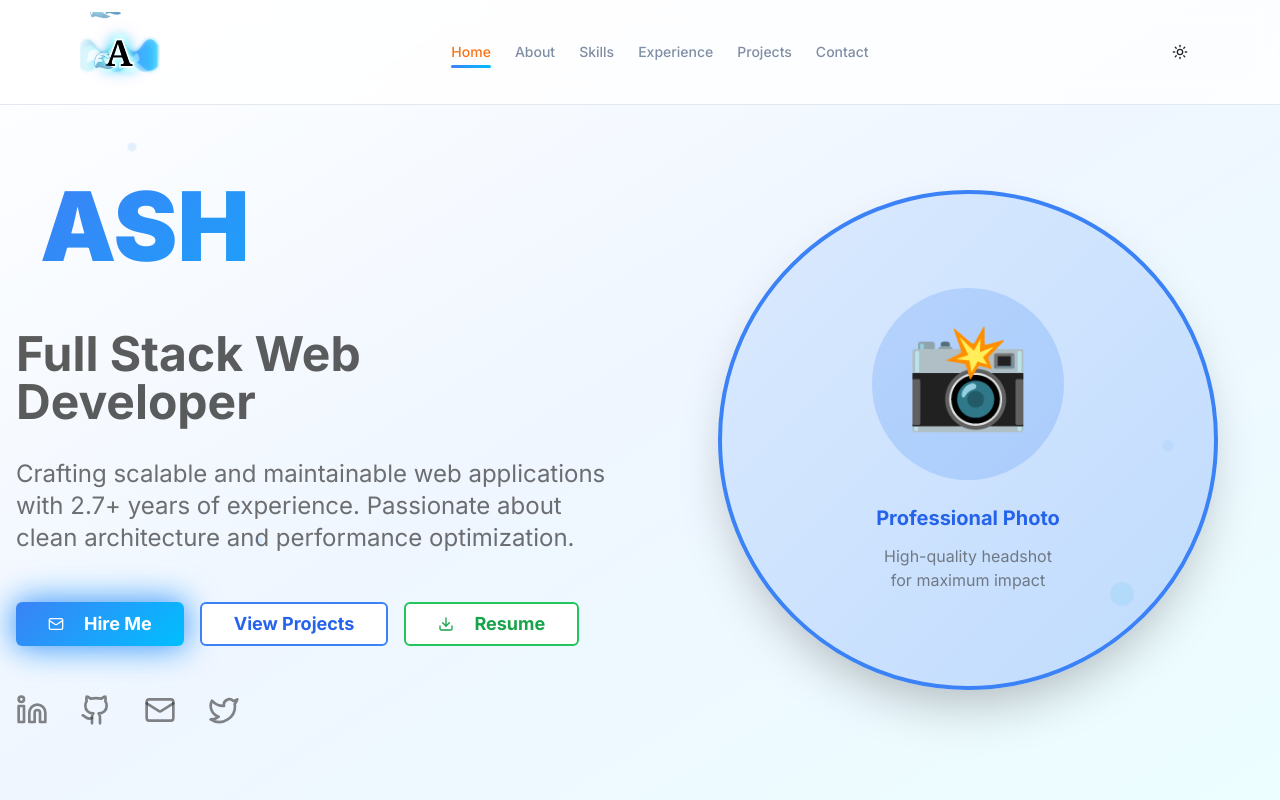
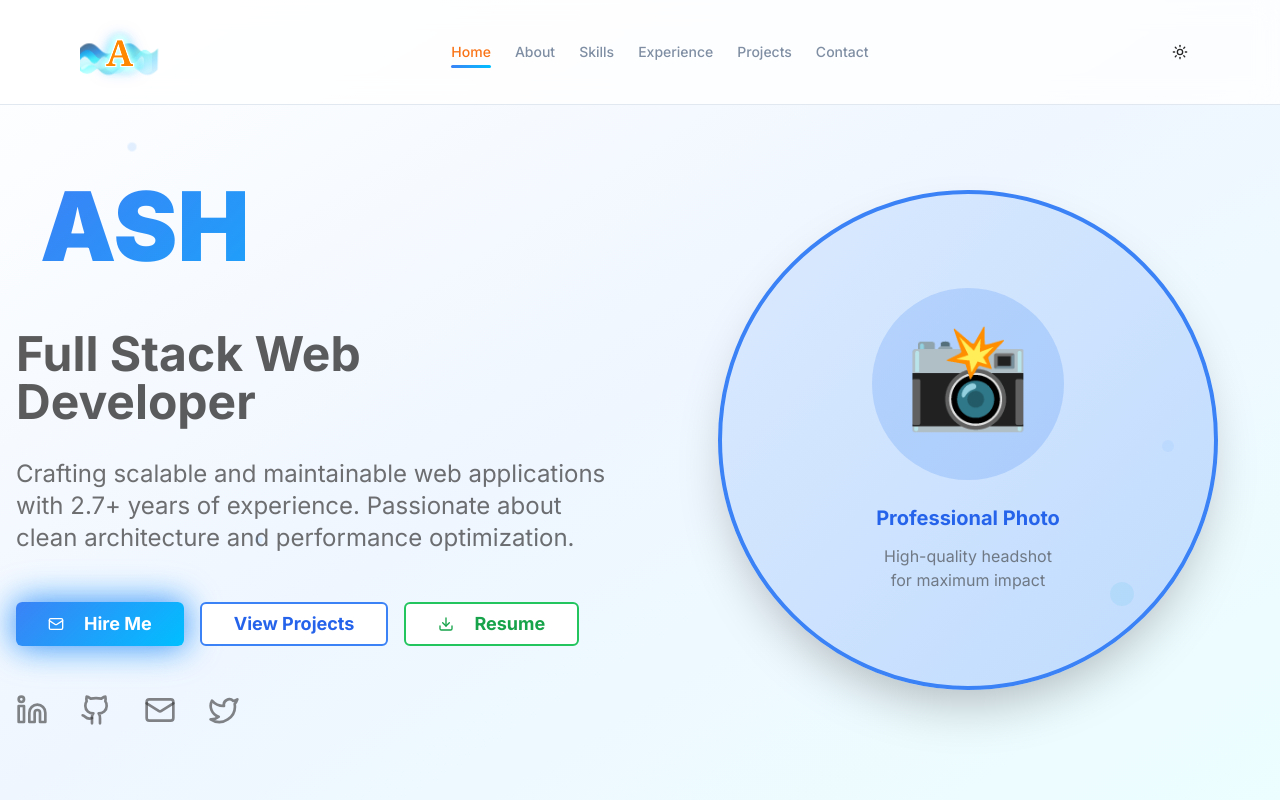
Before and after one commit to AnandaSH-8/ananda-s-holla-ash, a React (Vite) app: page / in a window 1280 px wide. Shown: the top 800 px of the page. Built offline with nearby package versions, Linux system fonts and the light colour scheme.

Commit message:
Fix Logo with Realistic Effects and Proper Colors

```diff
--- a/src/components/AnimatedLogo.tsx
+++ b/src/components/AnimatedLogo.tsx
@@ -9,266 +9,293 @@ const AnimatedLogo = () => {
         xmlns="http://www.w3.org/2000/svg"
       >
         <defs>
-          {/* Lotus-inspired fire gradients for dark mode */}
-          <radialGradient id="lotusFireCore" cx="50%" cy="70%" r="35%">
+          {/* Realistic Fire Gradients for Dark Mode */}
+          <radialGradient id="realisticFireCore" cx="50%" cy="80%" r="30%">
             <stop offset="0%" stopColor="#FFFFFF" />
-            <stop offset="20%" stopColor="#FFD700" />
-            <stop offset="50%" stopColor="#FF6B00" />
-            <stop offset="80%" stopColor="#FF4500" />
-            <stop offset="100%" stopColor="#DC143C" />
+            <stop offset="15%" stopColor="#FFFF99" />
+            <stop offset="35%" stopColor="#FFD700" />
+            <stop offset="60%" stopColor="#FF6B00" />
+            <stop offset="85%" stopColor="#FF4500" />
+            <stop offset="100%" stopColor="#8B0000" />
           </radialGradient>
 
-          <radialGradient id="lotusFirePetal" cx="50%" cy="60%" r="45%">
-            <stop offset="0%" stopColor="#FFA500" stopOpacity="0.9" />
-            <stop offset="40%" stopColor="#FF6B00" stopOpacity="0.7" />
-            <stop offset="70%" stopColor="#FF4500" stopOpacity="0.5" />
-            <stop offset="100%" stopColor="#8B0000" stopOpacity="0.3" />
-          </radialGradient>
-
-          <radialGradient id="lotusFireOuter" cx="50%" cy="65%" r="55%">
-            <stop offset="0%" stopColor="#FF8C00" stopOpacity="0.8" />
-            <stop offset="30%" stopColor="#FF4500" stopOpacity="0.6" />
-            <stop offset="60%" stopColor="#DC143C" stopOpacity="0.4" />
+          <radialGradient id="realisticFireMid" cx="50%" cy="75%" r="40%">
+            <stop offset="0%" stopColor="#FFD700" stopOpacity="0.9" />
+            <stop offset="30%" stopColor="#FF6B00" stopOpacity="0.8" />
+            <stop offset="60%" stopColor="#FF4500" stopOpacity="0.6" />
+            <stop offset="90%" stopColor="#DC143C" stopOpacity="0.4" />
             <stop offset="100%" stopColor="#8B0000" stopOpacity="0.2" />
           </radialGradient>
 
-          {/* Light wave gradients for light mode */}
-          <linearGradient id="waveLight1" x1="0%" y1="0%" x2="100%" y2="0%">
-            <stop offset="0%" stopColor="#E0F6FF" stopOpacity="0.8" />
-            <stop offset="25%" stopColor="#87CEEB" stopOpacity="0.9" />
-            <stop offset="50%" stopColor="#4682B4" stopOpacity="0.7" />
-            <stop offset="75%" stopColor="#1E90FF" stopOpacity="0.8" />
-            <stop offset="100%" stopColor="#00BFFF" stopOpacity="0.6" />
+          <radialGradient id="realisticFireOuter" cx="50%" cy="70%" r="50%">
+            <stop offset="0%" stopColor="#FF8C00" stopOpacity="0.7" />
+            <stop offset="40%" stopColor="#FF4500" stopOpacity="0.5" />
+            <stop offset="70%" stopColor="#DC143C" stopOpacity="0.3" />
+            <stop offset="100%" stopColor="#8B0000" stopOpacity="0.1" />
+          </radialGradient>
+
+          {/* Realistic Ocean Wave Gradients for Light Mode */}
+          <linearGradient id="oceanDeep" x1="0%" y1="0%" x2="100%" y2="100%">
+            <stop offset="0%" stopColor="#001f3f" stopOpacity="0.8" />
+            <stop offset="25%" stopColor="#0074D9" stopOpacity="0.9" />
+            <stop offset="50%" stopColor="#39CCCC" stopOpacity="0.7" />
+            <stop offset="75%" stopColor="#7FDBFF" stopOpacity="0.8" />
+            <stop offset="100%" stopColor="#B3E5FC" stopOpacity="0.6" />
           </linearGradient>
 
-          <linearGradient id="waveLight2" x1="0%" y1="0%" x2="100%" y2="0%">
-            <stop offset="0%" stopColor="#B0E0E6" stopOpacity="0.6" />
-            <stop offset="30%" stopColor="#87CEEB" stopOpacity="0.8" />
-            <stop offset="60%" stopColor="#4682B4" stopOpacity="0.5" />
-            <stop offset="100%" stopColor="#1E90FF" stopOpacity="0.4" />
+          <linearGradient id="oceanMid" x1="0%" y1="0%" x2="100%" y2="100%">
+            <stop offset="0%" stopColor="#0074D9" stopOpacity="0.6" />
+            <stop offset="30%" stopColor="#39CCCC" stopOpacity="0.8" />
+            <stop offset="60%" stopColor="#7FDBFF" stopOpacity="0.5" />
+            <stop offset="100%" stopColor="#B3E5FC" stopOpacity="0.4" />
           </linearGradient>
 
-          <linearGradient id="waveLight3" x1="0%" y1="0%" x2="100%" y2="0%">
-            <stop offset="0%" stopColor="#F0F8FF" stopOpacity="0.9" />
-            <stop offset="50%" stopColor="#E0F6FF" stopOpacity="0.7" />
-            <stop offset="100%" stopColor="#B0E0E6" stopOpacity="0.5" />
+          <linearGradient id="oceanSurface" x1="0%" y1="0%" x2="100%" y2="100%">
+            <stop offset="0%" stopColor="#E1F5FE" stopOpacity="0.9" />
+            <stop offset="30%" stopColor="#B3E5FC" stopOpacity="0.7" />
+            <stop offset="70%" stopColor="#81D4FA" stopOpacity="0.5" />
+            <stop offset="100%" stopColor="#4FC3F7" stopOpacity="0.3" />
           </linearGradient>
 
           {/* Enhanced glow effects */}
-          <filter id="softGlow" x="-50%" y="-50%" width="200%" height="200%">
-            <feGaussianBlur stdDeviation="2" result="coloredBlur"/>
+          <filter id="realisticGlow" x="-50%" y="-50%" width="200%" height="200%">
+            <feGaussianBlur stdDeviation="3" result="coloredBlur"/>
             <feMerge>
               <feMergeNode in="coloredBlur"/>
               <feMergeNode in="SourceGraphic"/>
             </feMerge>
           </filter>
 
-          <filter id="strongTextGlow" x="-100%" y="-100%" width="300%" height="300%">
+          <filter id="textGlow" x="-100%" y="-100%" width="300%" height="300%">
             <feGaussianBlur stdDeviation="4" result="coloredBlur"/>
             <feMerge>
               <feMergeNode in="coloredBlur"/>
               <feMergeNode in="SourceGraphic"/>
             </feMerge>
           </filter>
+
+          {/* Realistic flame distortion */}
+          <filter id="flameDistortion">
+            <feTurbulence baseFrequency="0.02 0.1" numOctaves="4" result="noise" seed="1"/>
+            <feDisplacementMap in="SourceGraphic" in2="noise" scale="2"/>
+          </filter>
+
+          {/* Ocean wave distortion */}
+          <filter id="waveDistortion">
+            <feTurbulence baseFrequency="0.01 0.05" numOctaves="3" result="noise" seed="2"/>
+            <feDisplacementMap in="SourceGraphic" in2="noise" scale="1"/>
+          </filter>
         </defs>
 
-        {/* Light mode - Light wave structures covering full width */}
+        {/* Light Mode - Realistic Ocean Waves */}
         <g className="dark:hidden">
-          {/* Wave 1 - Outermost gentle wave */}
+          {/* Deep ocean layer */}
           <path
-            d="M0 32
-               Q8 20, 16 32
-               T32 32
-               Q40 20, 48 32
-               T64 32
-               Q72 20, 80 32
-               L80 52
-               Q72 60, 64 52
-               T48 52
-               Q40 60, 32 52
-               T16 52
-               Q8 60, 0 52 Z"
-            fill="url(#waveLight1)"
-            filter="url(#softGlow)"
+            d="M0 35
+               Q10 25, 20 35
+               Q30 45, 40 35
+               Q50 25, 60 35
+               Q70 45, 80 35
+               L80 55
+               Q70 65, 60 55
+               Q50 45, 40 55
+               Q30 65, 20 55
+               Q10 45, 0 55 Z"
+            fill="url(#oceanDeep)"
+            filter="url(#waveDistortion)"
             className="animate-wave-deep"
           />
 
-          {/* Wave 2 - Middle flowing wave */}
+          {/* Mid ocean layer */}
           <path
-            d="M4 34
-               Q12 26, 20 34
-               T36 34
-               Q44 26, 52 34
-               T68 34
-               Q76 26, 80 34
-               L80 50
-               Q72 56, 64 50
-               T48 50
-               Q40 56, 32 50
-               T16 50
-               Q8 56, 4 50 Z"
-            fill="url(#waveLight2)"
-            filter="url(#softGlow)"
+            d="M0 38
+               Q8 30, 16 38
+               Q24 46, 32 38
+               Q40 30, 48 38
+               Q56 46, 64 38
+               Q72 30, 80 38
+               L80 52
+               Q72 58, 64 52
+               Q56 46, 48 52
+               Q40 58, 32 52
+               Q24 46, 16 52
+               Q8 58, 0 52 Z"
+            fill="url(#oceanMid)"
+            filter="url(#waveDistortion)"
             className="animate-wave-mid"
           />
 
-          {/* Wave 3 - Inner surface wave */}
+          {/* Surface ocean layer */}
           <path
-            d="M10 36
-               Q18 30, 26 36
-               T42 36
-               Q50 30, 58 36
-               T70 36
-               Q74 38, 74 42
-               Q66 48, 58 44
-               T42 44
-               Q34 48, 26 44
-               T10 44
-               Q6 42, 10 40 Z"
-            fill="url(#waveLight3)"
-            filter="url(#softGlow)"
+            d="M0 42
+               Q6 36, 12 42
+               Q18 48, 24 42
+               Q30 36, 36 42
+               Q42 48, 48 42
+               Q54 36, 60 42
+               Q66 48, 72 42
+               Q78 36, 80 42
+               L80 48
+               Q74 52, 68 48
+               Q62 44, 56 48
+               Q50 52, 44 48
+               Q38 44, 32 48
+               Q26 52, 20 48
+               Q14 44, 8 48
+               Q2 52, 0 48 Z"
+            fill="url(#oceanSurface)"
+            filter="url(#realisticGlow)"
             className="animate-wave-surface"
           />
+
+          {/* Ocean foam and bubbles */}
+          <circle cx="15" cy="30" r="1.5" fill="#FFFFFF" opacity="0.7" className="animate-bubbles-float">
+            <animate attributeName="cy" values="30;20;30" dur="3s" repeatCount="indefinite"/>
+            <animate attributeName="opacity" values="0.7;0.3;0.7" dur="3s" repeatCount="indefinite"/>
+          </circle>
+          <circle cx="35" cy="28" r="1" fill="#FFFFFF" opacity="0.5" className="animate-bubbles-float">
+            <animate attributeName="cy" values="28;18;28" dur="4s" repeatCount="indefinite" begin="1s"/>
+            <animate attributeName="opacity" values="0.5;0.2;0.5" dur="4s" repeatCount="indefinite" begin="1s"/>
+          </circle>
+          <circle cx="55" cy="32" r="1.2" fill="#FFFFFF" opacity="0.6" className="animate-bubbles-float">
+            <animate attributeName="cy" values="32;22;32" dur="3.5s" repeatCount="indefinite" begin="0.5s"/>
+            <animate attributeName="opacity" values="0.6;0.2;0.6" dur="3.5s" repeatCount="indefinite" begin="0.5s"/>
+          </circle>
+          <circle cx="65" cy="29" r="0.8" fill="#FFFFFF" opacity="0.4" className="animate-bubbles-float">
+            <animate attributeName="cy" values="29;19;29" dur="2.8s" repeatCount="indefinite" begin="1.5s"/>
+            <animate attributeName="opacity" values="0.4;0.1;0.4" dur="2.8s" repeatCount="indefinite" begin="1.5s"/>
+          </circle>
         </g>
 
-        {/* Dark mode - Lotus fire structure covering full width */}
+        {/* Dark Mode - Realistic Fire Flames */}
         <g className="hidden dark:block">
-          {/* Lotus petal 1 - Far Left */}
-          <ellipse
-            cx="16" cy="40" rx="12" ry="20"
-            fill="url(#lotusFireOuter)"
-            filter="url(#softGlow)"
+          {/* Main flame body */}
+          <path
+            d="M40 15
+               Q35 20, 30 30
+               Q28 40, 32 50
+               Q36 58, 40 60
+               Q44 58, 48 50
+               Q52 40, 50 30
+               Q45 20, 40 15 Z"
+            fill="url(#realisticFireOuter)"
+            filter="url(#flameDistortion)"
             className="animate-flame-massive"
-            transform="rotate(-35 16 40)"
           />
 
-          {/* Lotus petal 2 - Far Right */}
-          <ellipse
-            cx="64" cy="40" rx="12" ry="20"
-            fill="url(#lotusFireOuter)"
-            filter="url(#softGlow)"
-            className="animate-flame-massive"
-            transform="rotate(35 64 40)"
-          />
-
-          {/* Lotus petal 3 - Left */}
-          <ellipse
-            cx="28" cy="36" rx="10" ry="18"
-            fill="url(#lotusFirePetal)"
-            filter="url(#softGlow)"
-            className="animate-flame-intense"
-            transform="rotate(-20 28 36)"
-          />
-
-          {/* Lotus petal 4 - Right */}
-          <ellipse
-            cx="52" cy="36" rx="10" ry="18"
-            fill="url(#lotusFirePetal)"
-            filter="url(#softGlow)"
-            className="animate-flame-intense"
-            transform="rotate(20 52 36)"
-          />
-
-          {/* Lotus petal 5 - Center back */}
-          <ellipse
-            cx="40" cy="32" rx="8" ry="20"
-            fill="url(#lotusFirePetal)"
-            filter="url(#softGlow)"
+          {/* Secondary flame tongues */}
+          <path
+            d="M25 25
+               Q22 30, 24 40
+               Q26 48, 30 52
+               Q32 50, 30 45
+               Q28 35, 25 25 Z"
+            fill="url(#realisticFireMid)"
+            filter="url(#flameDistortion)"
             className="animate-flame-intense"
           />
 
-          {/* Lotus petal 6 - Left front */}
-          <ellipse
-            cx="32" cy="44" rx="6" ry="14"
-            fill="url(#lotusFireCore)"
-            filter="url(#softGlow)"
-            className="animate-flame-core"
-            transform="rotate(-15 32 44)"
+          <path
+            d="M55 25
+               Q58 30, 56 40
+               Q54 48, 50 52
+               Q48 50, 50 45
+               Q52 35, 55 25 Z"
+            fill="url(#realisticFireMid)"
+            filter="url(#flameDistortion)"
+            className="animate-flame-intense"
           />
 
-          {/* Lotus petal 7 - Right front */}
-          <ellipse
-            cx="48" cy="44" rx="6" ry="14"
-            fill="url(#lotusFireCore)"
-            filter="url(#softGlow)"
-            className="animate-flame-core"
-            transform="rotate(15 48 44)"
+          {/* Inner flame core */}
+          <path
+            d="M40 20
+               Q37 25, 35 35
+               Q34 42, 36 48
+               Q38 52, 40 54
+               Q42 52, 44 48
+               Q46 42, 45 35
+               Q43 25, 40 20 Z"
+            fill="url(#realisticFireMid)"
+            filter="url(#realisticGlow)"
+            className="animate-flame-intense"
           />
 
-          {/* Lotus center - Core flame */}
-          <ellipse
-            cx="40" cy="40" rx="5" ry="12"
-            fill="url(#lotusFireCore)"
-            filter="url(#softGlow)"
+          {/* Hottest core */}
+          <path
+            d="M40 25
+               Q38 28, 37 35
+               Q36 40, 38 45
+               Q39 48, 40 50
+               Q41 48, 42 45
+               Q44 40, 43 35
+               Q42 28, 40 25 Z"
+            fill="url(#realisticFireCore)"
+            filter="url(#realisticGlow)"
             className="animate-flame-core"
           />
+
+          {/* Sparks and embers */}
+          <circle cx="25" cy="18" r="1" fill="#FFD700" className="animate-sparks-explosion">
+            <animate attributeName="opacity" values="0;1;0" dur="1.5s" repeatCount="indefinite" begin="0s"/>
+            <animate attributeName="cy" values="18;12;18" dur="1.5s" repeatCount="indefinite" begin="0s"/>
+          </circle>
+          <circle cx="55" cy="20" r="0.8" fill="#FF6B00" className="animate-sparks-explosion">
+            <animate attributeName="opacity" values="0;1;0" dur="2s" repeatCount="indefinite" begin="0.5s"/>
+            <animate attributeName="cy" values="20;14;20" dur="2s" repeatCount="indefinite" begin="0.5s"/>
+          </circle>
+          <circle cx="35" cy="15" r="0.6" fill="#FF4500" className="animate-sparks-explosion">
+            <animate attributeName="opacity" values="0;1;0" dur="1.8s" repeatCount="indefinite" begin="1s"/>
+            <animate attributeName="cy" values="15;9;15" dur="1.8s" repeatCount="indefinite" begin="1s"/>
+          </circle>
+          <circle cx="45" cy="17" r="0.7" fill="#FFD700" className="animate-sparks-explosion">
+            <animate attributeName="opacity" values="0;1;0" dur="1.3s" repeatCount="indefinite" begin="0.3s"/>
+            <animate attributeName="cy" values="17;11;17" dur="1.3s" repeatCount="indefinite" begin="0.3s"/>
+          </circle>
         </g>
 
-        {/* Letter A for Light Mode - MAXIMUM CONTRAST */}
+        {/* Letter A - Orange for Light Mode */}
         <text
           x="40"
           y="44"
           textAnchor="middle"
           dominantBaseline="middle"
-          filter="url(#strongTextGlow)"
+          filter="url(#textGlow)"
           style={{
             fontSize: '36px',
             fontFamily: 'Georgia, "Times New Roman", serif',
             fontWeight: '900',
-            fill: '#000000',
-            stroke: '#ffffff',
-            strokeWidth: '3px',
+            fill: '#FF6B00',
+            stroke: '#FFFFFF',
+            strokeWidth: '2px',
             paintOrder: 'stroke fill',
-            letterSpacing: '2px'
+            letterSpacing: '1px'
           }}
           className="dark:hidden animate-letter-water-glow"
         >
           A
         </text>
 
-        {/* Letter A for Dark Mode - MAXIMUM CONTRAST */}
+        {/* Letter A - Blue for Dark Mode */}
         <text
           x="40"
           y="44"
           textAnchor="middle"
           dominantBaseline="middle"
-          filter="url(#strongTextGlow)"
+          filter="url(#textGlow)"
           style={{
             fontSize: '36px',
             fontFamily: 'Georgia, "Times New Roman", serif',
             fontWeight: '900',
-            fill: '#ffffff',
-            stroke: '#000000',
-            strokeWidth: '3px',
+            fill: '#3B82F6',
+            stroke: '#FFFFFF',
+            strokeWidth: '2px',
             paintOrder: 'stroke fill',
-            letterSpacing: '2px'
+            letterSpacing: '1px'
           }}
           className="hidden dark:block animate-letter-fire-burn"
         >
           A
         </text>
-
-        {/* Light mode - Ocean wave emojis floating around */}
-        <g className="dark:hidden">
-          <text x="8" y="18" fontSize="16" className="animate-water-bubble-1">🌊</text>
-          <text x="64" y="20" fontSize="14" className="animate-water-bubble-2">💧</text>
-          <text x="20" y="14" fontSize="12" className="animate-water-bubble-3">🌊</text>
-          <text x="56" y="16" fontSize="13" className="animate-water-bubble-4">💧</text>
-          <text x="12" y="64" fontSize="15" className="animate-water-bubble-1">🌊</text>
-          <text x="68" y="66" fontSize="14" className="animate-water-bubble-2">💧</text>
-        </g>
-
-        {/* Dark mode - Fire flame emojis floating around */}
-        <g className="hidden dark:block">
-          <text x="8" y="18" fontSize="16" className="animate-sparks-explosion">🔥</text>
-          <text x="64" y="20" fontSize="14" className="animate-sparks-explosion">✨</text>
-          <text x="20" y="14" fontSize="12" className="animate-sparks-explosion">🔥</text>
-          <text x="56" y="16" fontSize="13" className="animate-sparks-explosion">✨</text>
-          <text x="12" y="64" fontSize="15" className="animate-sparks-explosion">🔥</text>
-          <text x="68" y="66" fontSize="14" className="animate-sparks-explosion">✨</text>
-          <text x="32" y="68" fontSize="13" className="animate-sparks-explosion">🔥</text>
-          <text x="48" y="68" fontSize="12" className="animate-sparks-explosion">✨</text>
-        </g>
       </svg>
     </div>
   );
```
